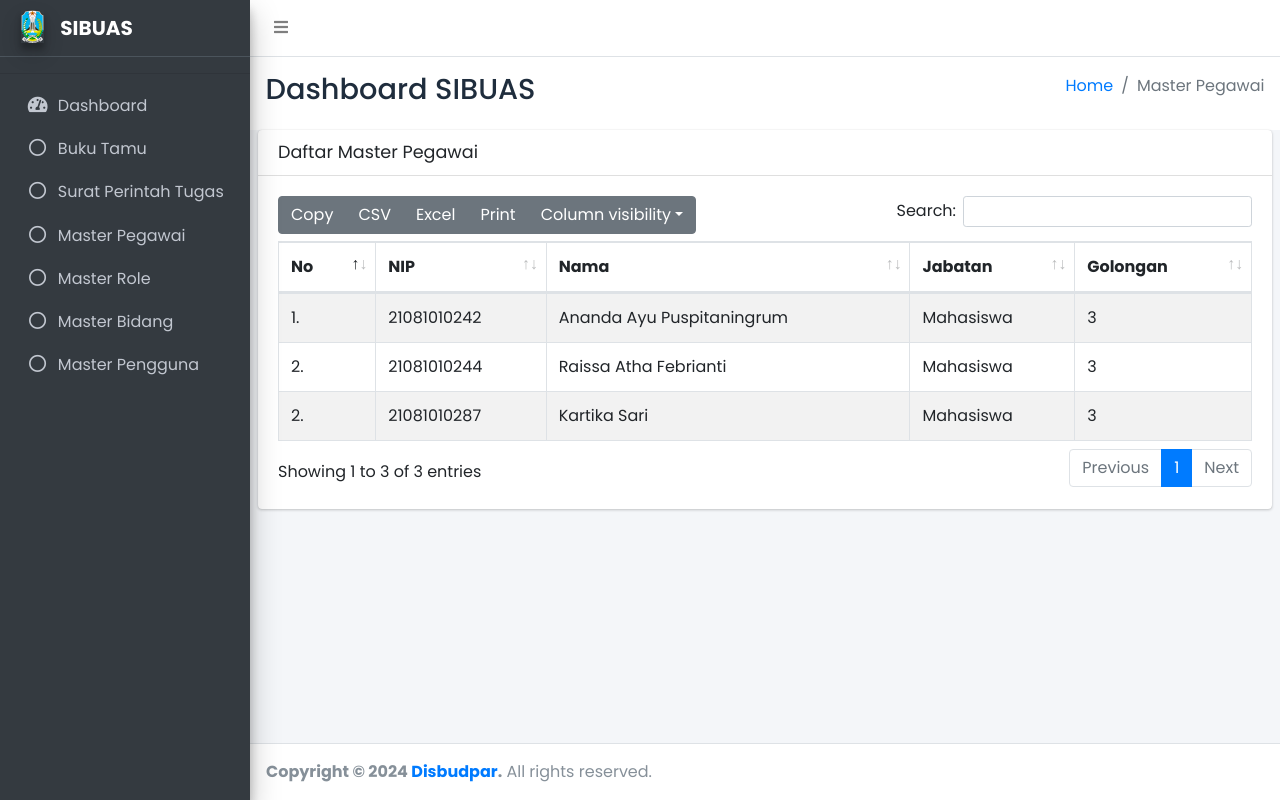
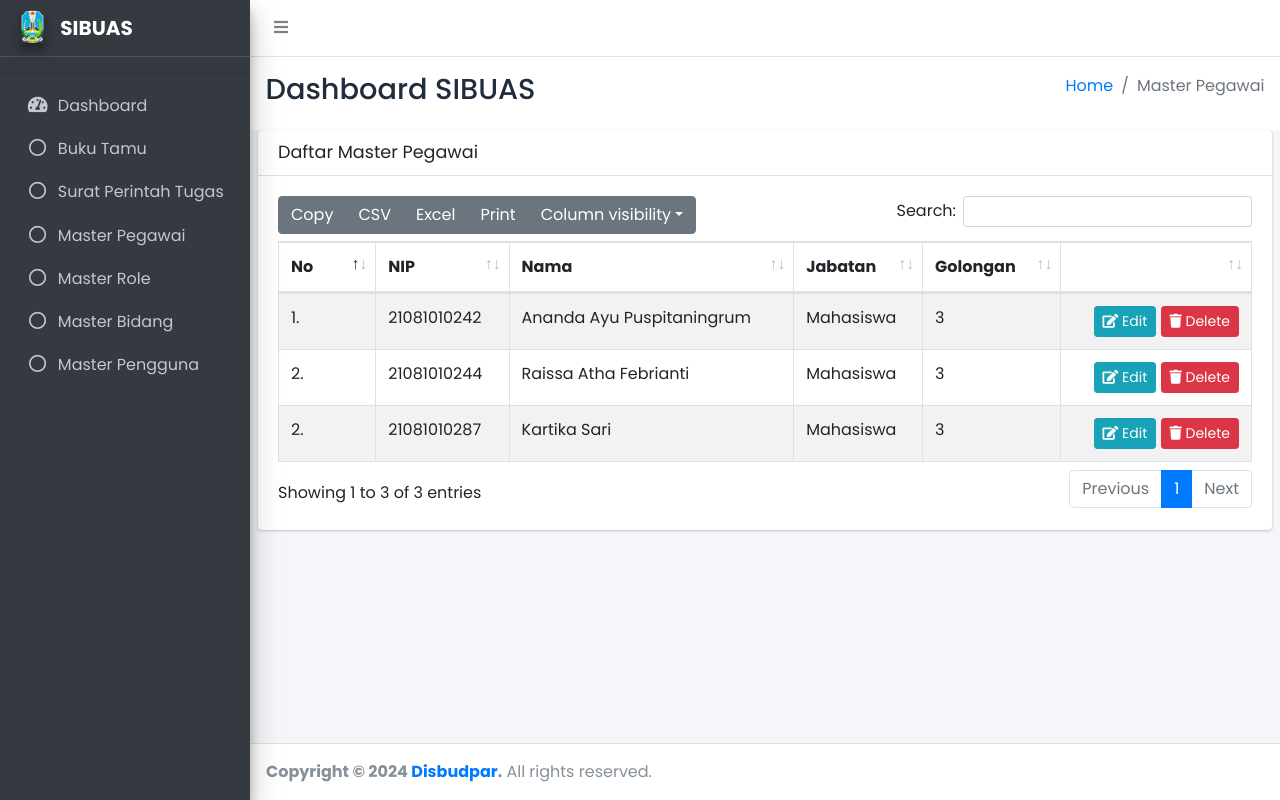
Before and after one commit to PKL-Disbudpar/sibuas, a Laravel app: page /admin-masterPegawai in a window 1280 px wide. Run offline with Laravel 10, Linux system fonts and the light colour scheme; some libraries are stand-ins or nearby versions.

Commit message:
update admin master pegawai

```diff
--- a/resources/views/Super-Admin/admin-masterPegawai.blade.php
+++ b/resources/views/Super-Admin/admin-masterPegawai.blade.php
@@ -148,6 +148,7 @@
                                 <th>Nama</th>
                                 <th>Jabatan</th>
                                 <th>Golongan</th>
+                                <th></th>
                             </tr>
                         </thead>
                         <tbody>
@@ -157,6 +158,18 @@
                                 <td>Ananda Ayu Puspitaningrum</td>
                                 <td>Mahasiswa</td>
                                 <td>3</td>
+                                <td class="project-actions text-right">
+                                    <a class="btn btn-info btn-sm" href="#">
+                                        <i class="fas fa-edit">
+                                        </i>
+                                        Edit
+                                    </a>
+                                    <a class="btn btn-danger btn-sm" href="#">
+                                        <i class="fas fa-trash">
+                                        </i>
+                                        Delete
+                                    </a>
+                                </td>
                             </tr>
                             <tr>
                                 <td>2.</td>
@@ -164,6 +177,18 @@
                                 <td>Raissa Atha Febrianti</td>
                                 <td>Mahasiswa</td>
                                 <td>3</td>
+                                <td class="project-actions text-right">
+                                    <a class="btn btn-info btn-sm" href="#">
+                                        <i class="fas fa-edit">
+                                        </i>
+                                        Edit
+                                    </a>
+                                    <a class="btn btn-danger btn-sm" href="#">
+                                        <i class="fas fa-trash">
+                                        </i>
+                                        Delete
+                                    </a>
+                                </td>
                             </tr>
                             <tr>
                                 <td>2.</td>
@@ -171,6 +196,18 @@
                                 <td>Kartika Sari</td>
                                 <td>Mahasiswa</td>
                                 <td>3</td>
+                                <td class="project-actions text-right">
+                                    <a class="btn btn-info btn-sm" href="#">
+                                        <i class="fas fa-edit">
+                                        </i>
+                                        Edit
+                                    </a>
+                                    <a class="btn btn-danger btn-sm" href="#">
+                                        <i class="fas fa-trash">
+                                        </i>
+                                        Delete
+                                    </a>
+                                </td>
                             </tr>
                         </tbody>
 
```
